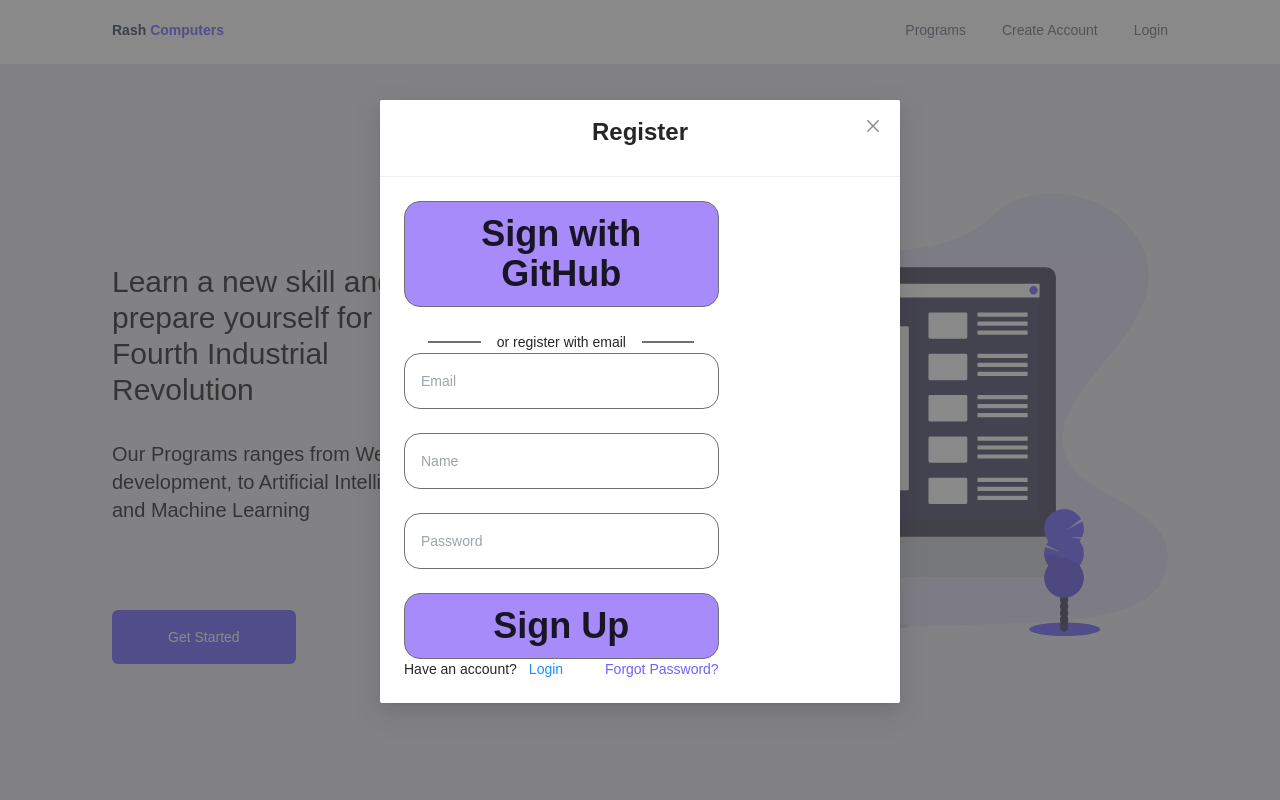
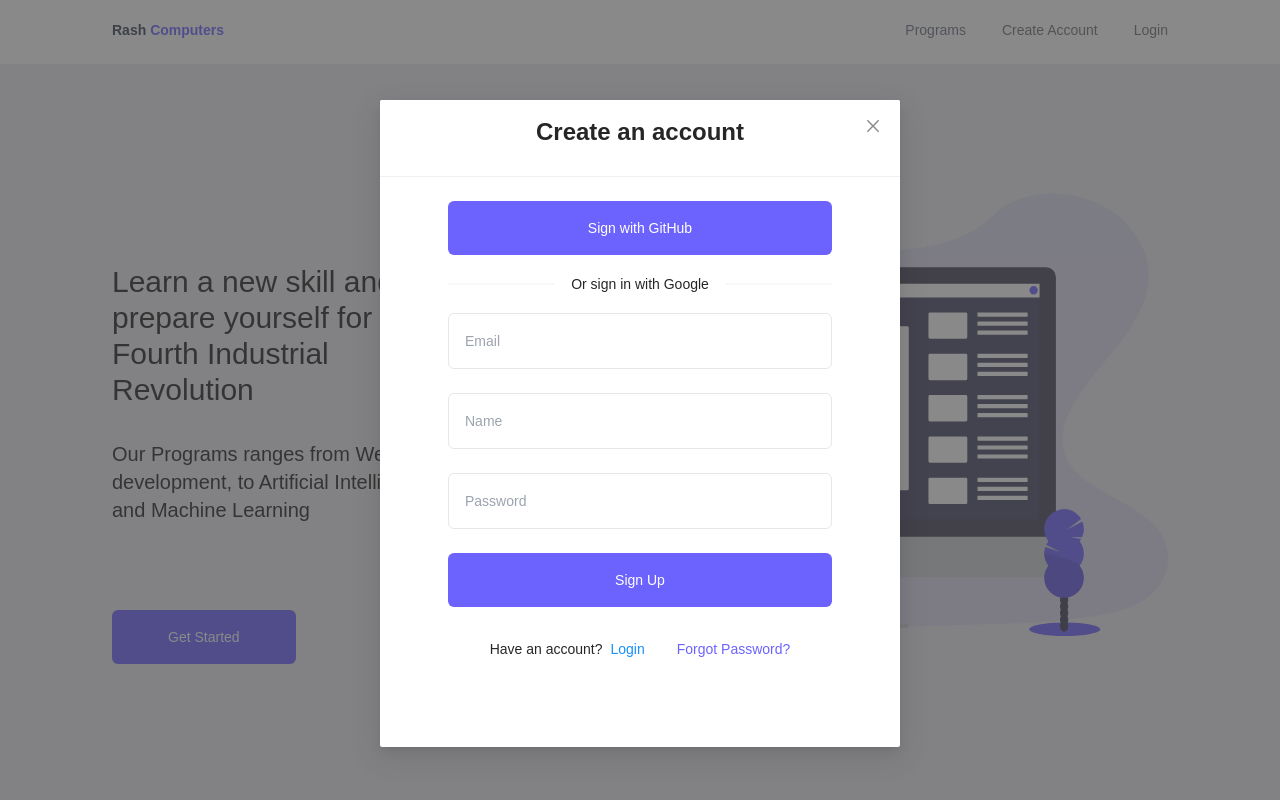
Before and after one commit to Rash-Computers/web, a Next.js app: page / in a window 1280 px wide. Both pictures are taken after typing "Sample", "Sample" into the empty fields and a click on the button "Create Account". Shown: the top 800 px of the page. Built offline with nearby package versions, Linux system fonts and the light colour scheme.

Commit message:
ft(form): update design of register form

```diff
--- a/components/modal/AuthModal/RegisterScreen.tsx
+++ b/components/modal/AuthModal/RegisterScreen.tsx
@@ -1,8 +1,8 @@
 import React, { ReactElement, useState } from 'react';
-import { Modal, Typography } from 'antd';
+import { Divider, Modal, Typography } from 'antd';
 
 
-const  {Title} = Typography
+const  {Title, Text} = Typography
 
 type ScreenProps = 'login' | 'register' | 'reset';
 
@@ -17,49 +17,47 @@ export default function RegisterScreen({ changeScreen }: Props): ReactElement {
 	return (
 
 		<Modal title={
-			<Title level={3} className="text-center">Register</Title>
+			<Title level={3} className="text-center text-gray-700">Create an account</Title>
 		} footer={null} visible={registermodalvisibility} onCancel={()=> setregistermodalvisibility(false)}>
-			<div className="flex flex-col justify-evenly h-full w-4/6">
+			<div className="flex flex-col justify-between items-center h-full">
 				<div>
-					<button className="w-full py-3 text-4xl font-semibold bg-purple-400 px-4 rounded-2xl border border-textSecondary mb-6">
+					<button className="bg-primary text-white text-md px-14 py-4 rounded-md hover:border-indigo-600 hover:transition w-96">
 						Sign with GitHub
 					</button>
-					<div className="w-full flex items-center justify-center space-x-4">
-						<div className="bg-textSecondary w-1/6 h-[2px]"></div>
-						<span>or register with email</span>
-						<div className="bg-textSecondary w-1/6 h-[2px]"></div>
-					</div>
+					<Divider className="w-96">
+						<Text className="text-gray-500 text-sm">Or sign in with Google</Text>
+					</Divider>
 				</div>
 				<form className="flex flex-col justify-evenly items-center space-y-6">
 					<input
 						type="email"
 						name="email"
 						placeholder="Email"
-						className="p-4 border-textSecondary border rounded-2xl w-full"
+						className="p-4 border rounded-md w-96 outline-none"
 					/>
 					<input
 						type="text"
 						name="name"
 						placeholder="Name"
-						className="p-4 border-textSecondary border rounded-2xl w-full"
+						className="p-4 border rounded-md w-96 outline-none"
 					/>
 					<input
 						type="password"
 						name="password"
 						placeholder="Password"
-						className="p-4 border-textSecondary border rounded-2xl w-full"
+						className="p-4 border rounded-md w-96 outline-none"
 					/>
 					<input
 						type="submit"
 						value="Sign Up"
-						className="cursor-pointer w-full py-3 text-4xl font-semibold bg-purple-400 px-4 rounded-2xl border border-textSecondary mb-4"
+						className="cursor-pointer bg-primary text-white text-md px-14 py-4 rounded-md hover:border-indigo-600 hover:transition w-96"
 					/>
 				</form>
-				<div className="text-sm font-normal flex justify-between">
+				<div className="text-sm font-normal justify-between mt-8 mb-16">
 					<span>
 						Have an account?
 						<a
-							className="ml-3 hover:text-primary cursor-pointer"
+							className="ml-2 hover:text-primary cursor-pointer"
 							onClick={() => changeScreen('login')}
 						>
 							Login
@@ -67,7 +65,7 @@ export default function RegisterScreen({ changeScreen }: Props): ReactElement {
 					</span>
 					<span>
 						<a
-							className="text-primary cursor-pointer"
+							className="text-primary cursor-pointer ml-8"
 							onClick={() => changeScreen('reset')}
 						>
 							Forgot Password?
--- a/components/modal/AuthModal/index.tsx
+++ b/components/modal/AuthModal/index.tsx
@@ -19,7 +19,7 @@ export default function AuthModal({
 	const [screen, setScreen] = useState(screenName);
 
 	return (
-		<Backdrop onClick={handleClose}>
+		<Backdrop onClick={()=> null}>
 			{/* <div
 				className="h-3/5 bg-white w-577 rounded-3xl flex flex-col justify-center items-center"
 				onClick={(e) => e.stopPropagation()}
```
